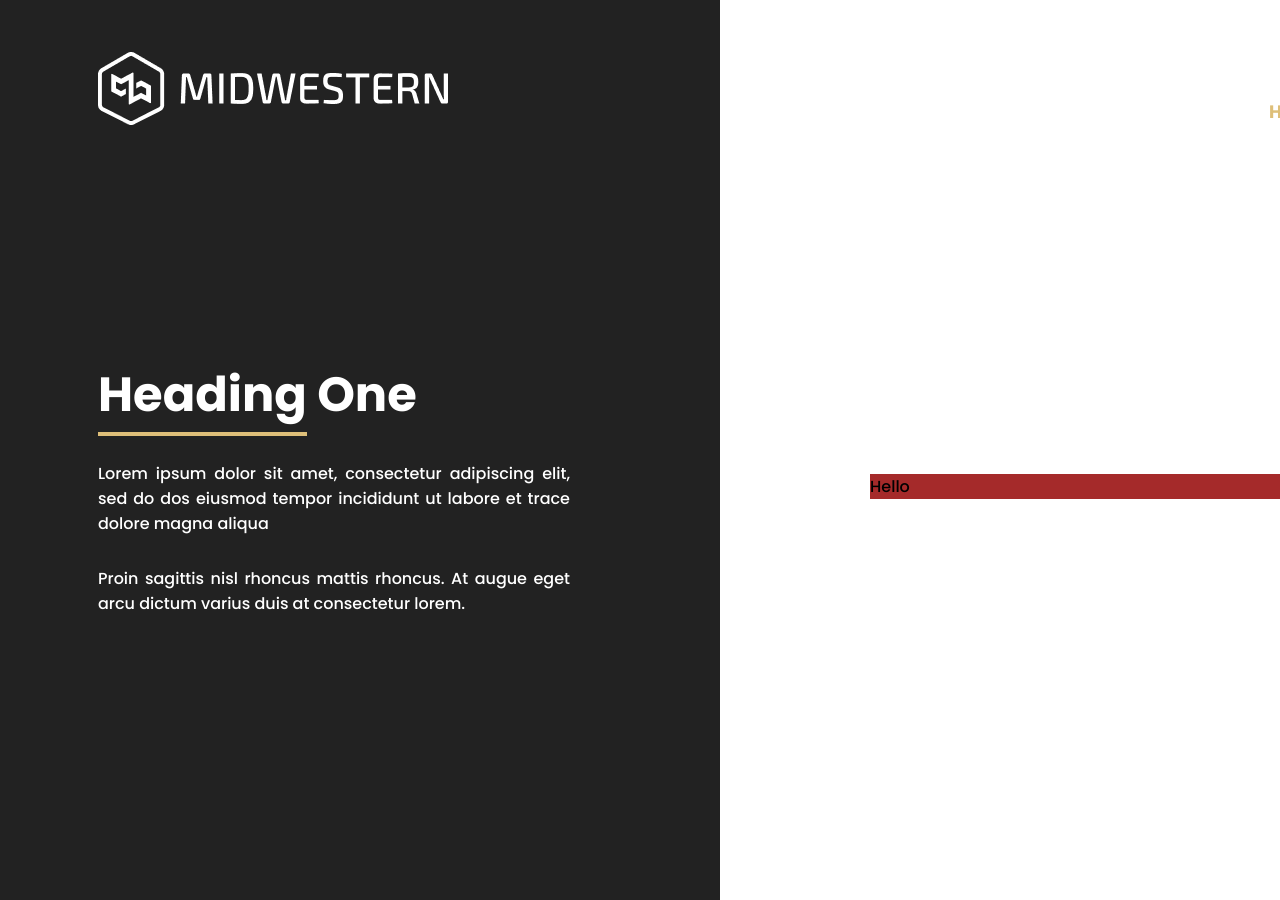
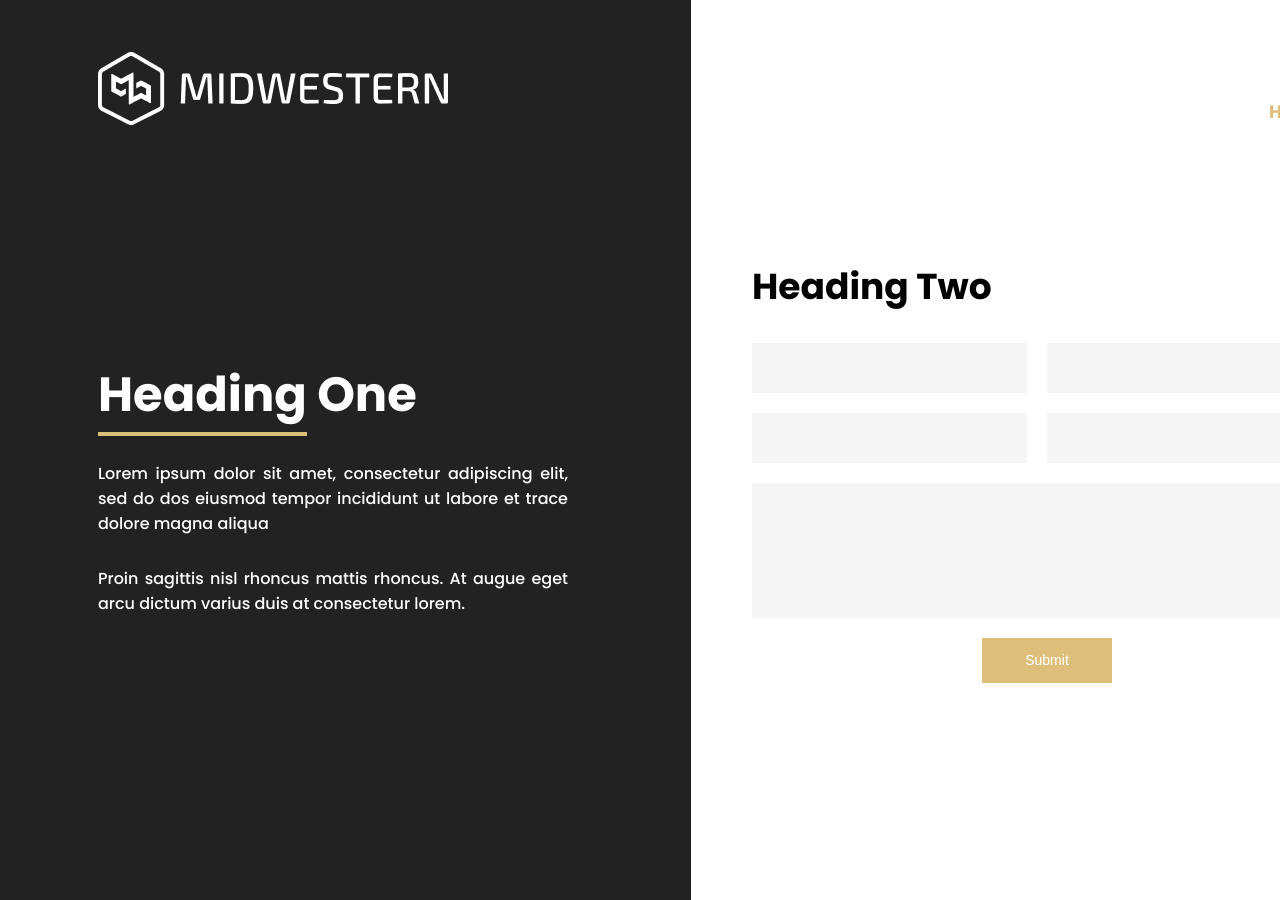
Before and after one commit to OneFrankDesign/midwestern-interactive-frontend-challenge, a Next.js app: page /contact in a window 1280 px wide. Shown: the top 900 px of the page. Built offline with nearby package versions, Linux system fonts and the light colour scheme.

Commit message:
created the forms main styles

```diff
--- a/components/ContactContainer/ContactContainer.module.css
+++ b/components/ContactContainer/ContactContainer.module.css
@@ -1,7 +1,8 @@
 .container {
   display: flex;
   flex-direction: row;
-  justify-content: space-between;
+  justify-content: center;
   align-items: center;
   height: 100vh;
+  width: 100%;
 }
--- a/components/ContactForm/ContactForm.component.js
+++ b/components/ContactForm/ContactForm.component.js
@@ -1,10 +1,51 @@
 import React from "react";
 import styles from "./ContactForm.module.css";
+import CustomButton from "../CustomButton/CustomButton.component";
 
 const ContactForm = () => {
   return (
     <div className={styles.formSection}>
-      <form>Hello</form>
+      <h2 className={styles.subheading}>Heading Two</h2>
+      <form>
+        <div className={styles.formrow}>
+          <div className={styles.formGroup}>
+            <label className={styles.hidden} htmlFor="first_name">
+              First Name
+            </label>
+            <input className={styles.input} type="text" id="first_name" />
+          </div>
+          <div className={styles.formGroup}>
+            <label className={styles.hidden} htmlFor="last_name">
+              Last Name
+            </label>
+            <input className={styles.input} type="text" id="last_name" />
+          </div>
+        </div>
+        <div className={styles.formrow}>
+          <div className={styles.formGroup}>
+            <label className={styles.hidden} htmlFor="title">
+              Title
+            </label>
+            <input className={styles.input} type="text" id="title" />
+          </div>
+          <div className={styles.formGroup}>
+            <label className={styles.hidden} htmlFor="email">
+              email
+            </label>
+            <input className={styles.input} type="text" id="email" />
+          </div>
+        </div>
+        <div className={styles.formrow}>
+          <div className={styles.formGroup}>
+            <label className={styles.hidden} htmlFor="message">
+              Message
+            </label>
+            <textarea className={styles.textArea} id="message" />
+          </div>
+        </div>
+
+        <CustomButton type="submit">Submit</CustomButton>
+      </form>
     </div>
   );
 };
--- a/components/ContactForm/ContactForm.module.css
+++ b/components/ContactForm/ContactForm.module.css
@@ -1,6 +1,59 @@
 .formSection {
-  width: 50%;
   padding: 0;
-  margin-left: 150px;
-  background-color: brown;
+  margin: 0 auto;
+  margin-bottom: 60px;
 }
+.subheading {
+  font-family: Poppins;
+  font-style: normal;
+  font-weight: bold;
+  font-size: 36px;
+  line-height: 54px;
+}
+.formrow {
+  width: 100%;
+  display: flex;
+  margin-bottom: 20px;
+}
+.hidden {
+  display: none;
+}
+.formrow input {
+  width: 275px;
+  height: 50px;
+  border: none;
+  font-size: 16px;
+  line-height: 24px;
+  background: #f5f5f5;
+}
+.formrow input:focus {
+  outline: none;
+}
+.formrow input::placeholder {
+  color: #a9a9a9;
+}
+.input {
+  margin-right: 20px;
+}
+.formGroup {
+  display: flex;
+  width: 100%;
+}
+
+.formrow .formGroup textarea {
+  max-width: 572px;
+  width: 100%;
+  display: flex;
+  height: 135px;
+  border: none;
+  font-size: 16px;
+  line-height: 24px;
+  background: #f5f5f5;
+  resize: none;
+}
+.formrow .formGroup textarea:focus {
+  outline: none;
+}
+.formrow .formGroup textarea::placeholder {
+  color: #a9a9a9;
+}
--- a/components/ContactHero/ContactHero.module.css
+++ b/components/ContactHero/ContactHero.module.css
@@ -1,6 +1,5 @@
 .hero {
-  width: 50%;
-  margin-right: 150px;
+  width: 55%;
   color: #ffffff;
 }
 
@@ -19,6 +18,7 @@
 }
 
 .paragraph {
+  width: 470px;
   font-style: normal;
   font-weight: normal;
   font-size: 16px;
--- a/styles/Contact.module.css
+++ b/styles/Contact.module.css
@@ -6,7 +6,7 @@
   display: flex;
   flex-direction: column;
   padding: 52px 98px;
-  background: linear-gradient(to right, #222222, #222222 50%, #fff, #fff 50%);
+  background: linear-gradient(to right, #222222, #222222 48%, #fff, #fff 48%);
 
   margin: 0 auto;
 }
```
